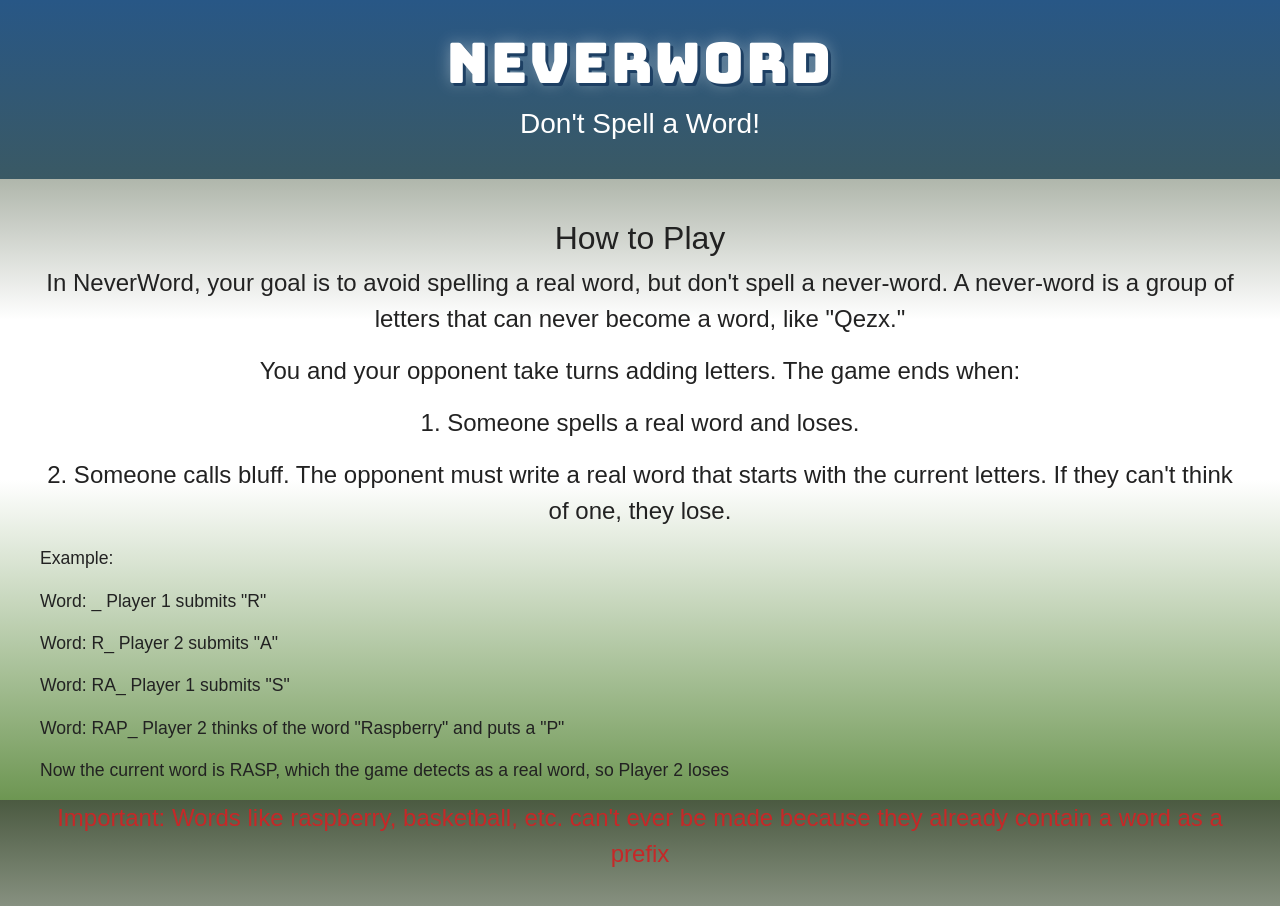
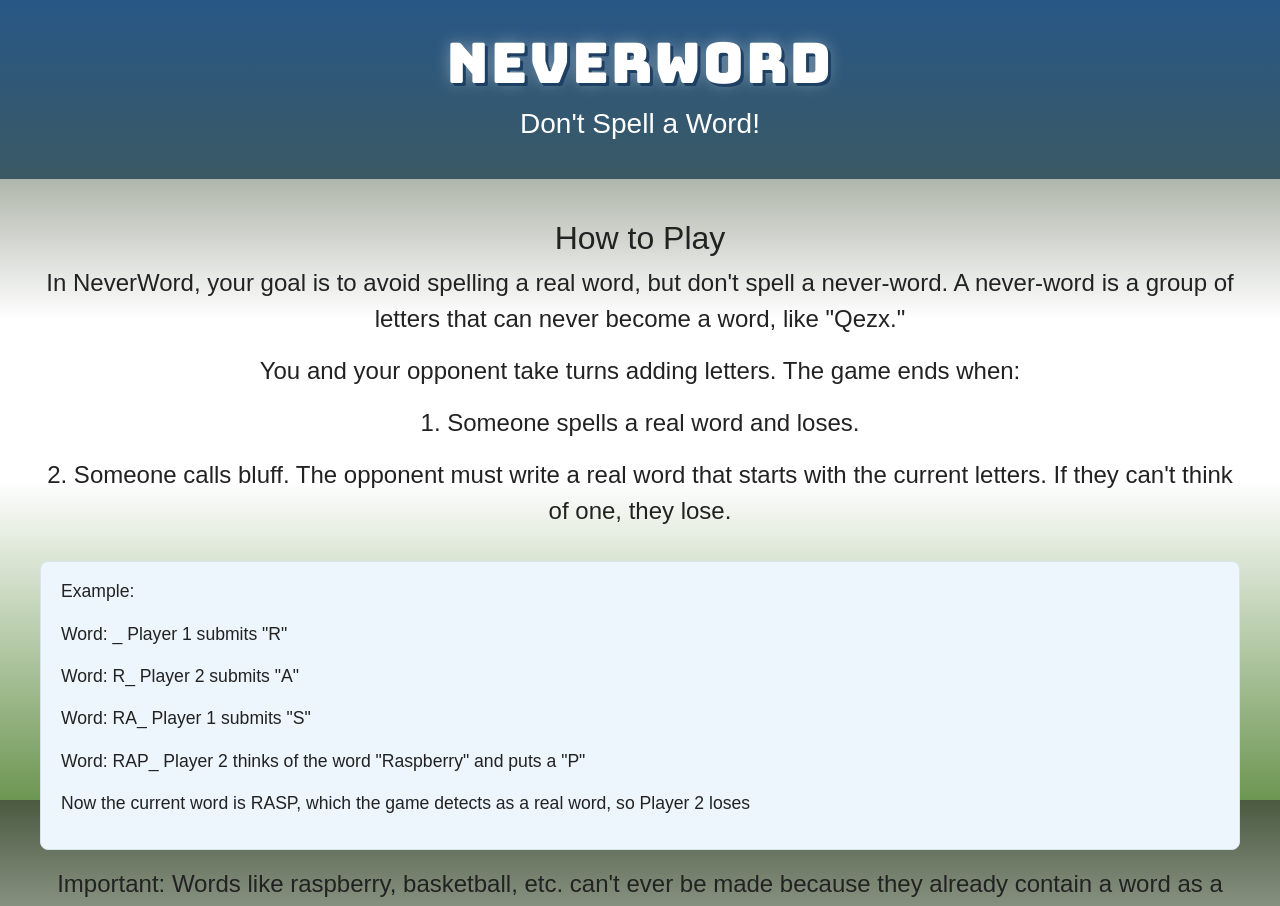
Before and after one commit to tmwonnacott/startup, a React (Vite) app: page /rules in a window 1280 px wide. Shown: the top 906 px of the page. Built offline with nearby package versions, Linux system fonts and the light colour scheme.

Commit message:
put the example section in a little box

```diff
--- a/src/app.css
+++ b/src/app.css
@@ -59,7 +59,13 @@
 
 .rules-main .rules-example {
     align-self: stretch;
+    box-sizing: border-box;
     font-size: 1.1rem;
+    margin: 1rem 0;
+    padding: 1rem 1.25rem;
+    border: 1px solid #d5e6f2;
+    border-radius: 8px;
+    background: #edf6fc;
     text-align: left;
 }
 
@@ -67,9 +73,7 @@
     font-size: inherit;
 }
 
-.rules-main .rules-important {
-    color: #c62828;
-}
+
 
 .home-main > .btn-primary {
     align-self: center;
```
